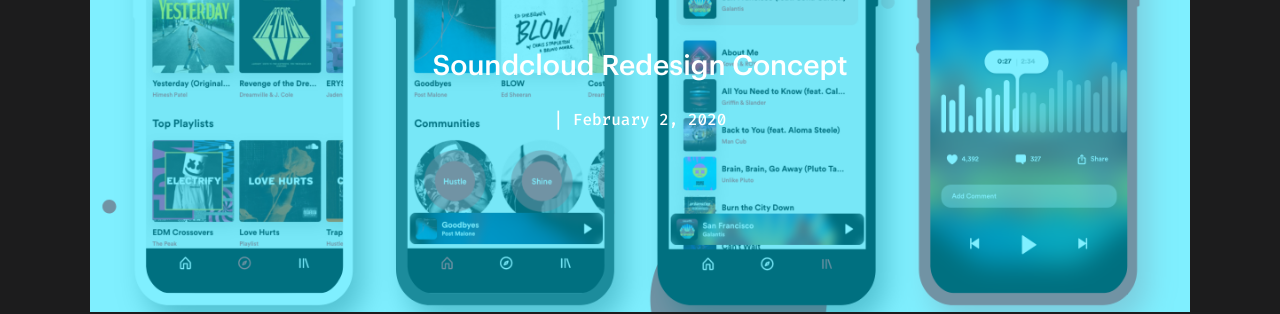
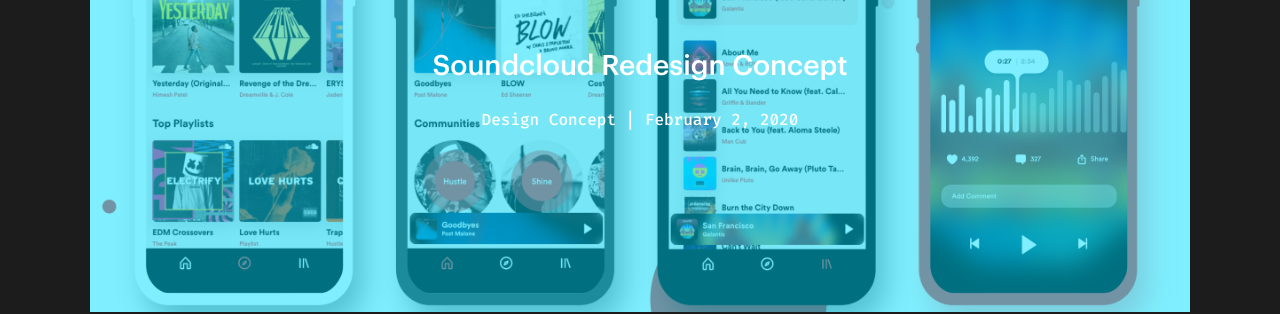
Before and after one commit to joshwcorbett/joshwcorbett.github.io, a Jekyll site: the page built from _projects/soundcloud-app.md, in a window 1280 px wide. Shown: the part 239-553 px from the top of the page. Built offline with Jekyll 4.4.1, drawn with Linux system fonts in a browser that asks for light colours.

```diff
--- a/_projects/soundcloud-app.md
+++ b/_projects/soundcloud-app.md
@@ -1,7 +1,7 @@
 ---
 title: Soundcloud Redesign Concept
 image: "/assets/img/soundcloud.png"
-type: "0"
+type: 0
 project_link: https://dribbble.com/shots/7189221-Soundcloud-Concept
 
 ---
```
Also changed, not shown: .forestry/front_matter/templates/project-front-matter.yml.
